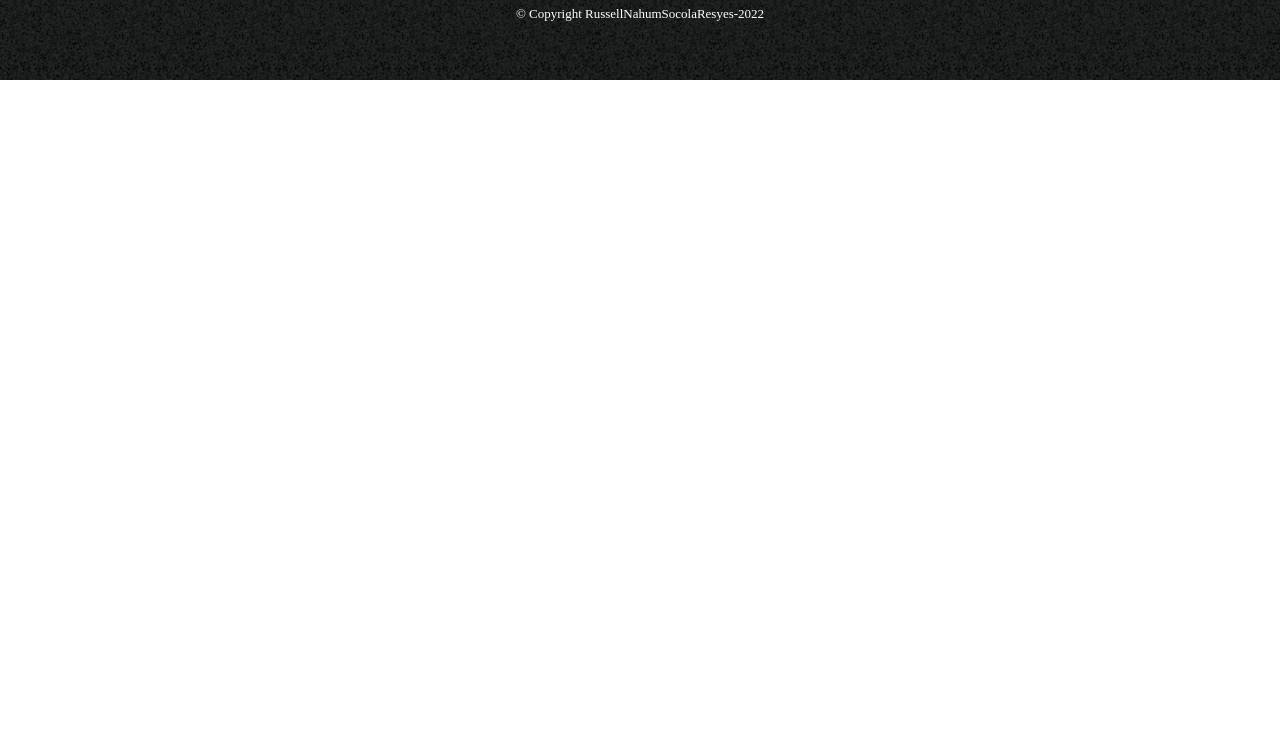
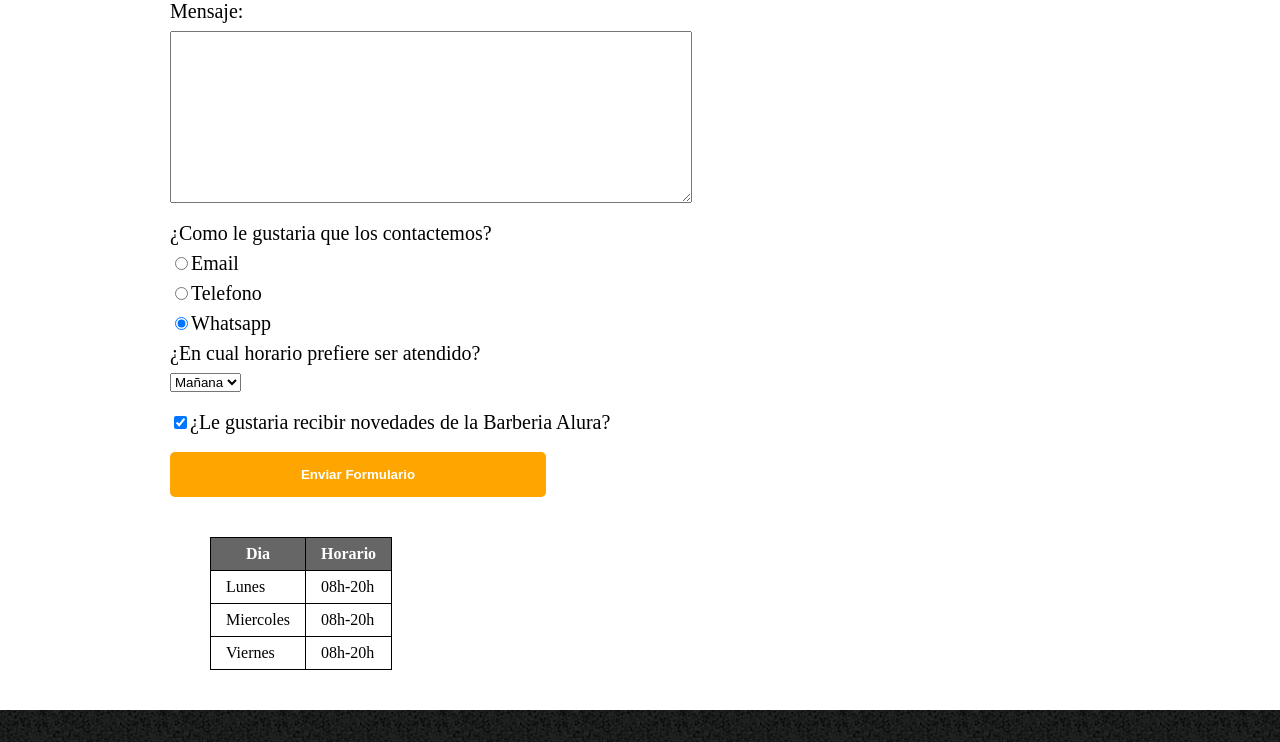
Before and after one commit to russellsocola/HTML5-CSS3, a plain HTML site: page contacto.html in a window 1280 px wide. Shown: the part 599-1341 px from the top of the page. Before the commit the page ends 800 px from the top, so only its background shows below. Drawn offline with Linux system fonts and the light colour scheme.

Commit message:
se ccompleto parter de la estructura del body y agrego los estylos correspondientes

```diff
--- a/contacto.html
+++ b/contacto.html
@@ -11,7 +11,7 @@
     <body>
         <header>
             <div class="box">
-                <h1><img src="imagenes/logo.png"></h1>
+                <h1><img src="imagenes/logo.png" alt="Logo de la barberia Alura"></h1>
                 <nav>
                     <ul>
                         <li><a href="index.html">Home</a></li>
@@ -21,11 +21,83 @@
                 </nav>
             </div>
         </header>
-    <footer>
-        <div>
-            <img src="imagenes/logo-blanco.png">
-            <p class="copyright">&copy Copyright RussellNahumSocolaResyes-2022</p>
-        </div>
-    </footer>
+        <main>
+
+            <form>
+                <label for="nombre&apellido">Nombre y Apellido:</label>
+                <input type="text" id="nombre&apellido" class="input-padron" required>
+
+                <label for="correoelectronico">Correo Electronico:</label>
+                <input type="email" id="correoelectronico" class="input-padron" required placeholder="email@dominio.com">
+
+                <label for="telefono">Telefono:</label>
+                <input type="tel" id="telefono" class="input-padron" required placeholder="(+00) 000 000 000">
+
+                <label for="mensaje">Mensaje:</label>
+                <textarea cols="70" rows="10" id="mensaje" class="input-padron" required></textarea>
+
+                <fieldset>
+
+                    <legend>¿Como le gustaria que los contactemos?</legend>
+
+                    <label for="radio-email"><input type="radio" name="contacto" value="email" id="radio-email">Email</label>
+                    <!--la funcion name permite asociar los inputs-->
+
+                    <label for="radio-Telefono"><input type="radio" name="contacto" value="telefono" id="radio-telefono">Telefono</label>
+
+
+                    <label for="radio-whatsapp"><input type="radio" name="contacto" value="whatsapp" id="radio-whatsapp" checked>Whatsapp</label>
+
+
+                </fieldset>
+
+                <fieldset>
+                    <legend>¿En cual horario prefiere ser atendido?</legend>
+                    <select>
+                        <option>Mañana</option>
+                        <option>Tarde</option>
+                        <option>Noche</option>
+                    </select>
+                </fieldset>
+
+
+                <label class="checkbox"><input type="checkbox" checked>¿Le gustaria recibir novedades de la Barberia Alura?</label>
+
+                <input class="enviar" type="submit" value="Enviar Formulario">
+
+            </form>
+            <table>
+
+                <thead>
+                    <tr>
+                        <th>Dia</th>
+                        <th>Horario</th>
+                    </tr>
+                </thead>
+
+                <tbody>
+                    <tr>
+                        <td>Lunes</td>
+                        <td>08h-20h</td>
+                    </tr>
+                    <tr>
+                        <td>Miercoles</td>
+                        <td>08h-20h</td>
+                    </tr>
+                    <tr>
+                        <td>Viernes</td>
+                        <td>08h-20h</td>
+                    </tr>
+                </tbody>
+
+            </table>
+
+        </main>
+        <footer>
+            <div>
+                <img src="imagenes/logo-blanco.png" alt="Logo de la Barberia Alura">
+                <p class="copyright">&copy Copyright RussellNahumSocolaResyes-2022</p>
+            </div>
+        </footer>
     </body>
 </html>
--- a/style-contacto.css
+++ b/style-contacto.css
@@ -38,3 +38,52 @@ footer{
     color: #fff;
     margin: 20px;
 }
+main{
+    width: 940px;
+    margin: 0 auto;
+}
+form{
+    margin: 40px 0;
+}
+form label,  form legend{
+    display: block;
+    font-size: 20px;
+    margin: 0 0 10px;
+}
+.input-padron{
+    display: block;
+    margin: 0 0 20px;
+    padding: 10px 25px;
+    width: 50%;
+}
+.checkbox{
+    margin: 20px 0;
+}
+.enviar{
+    width: 40%;
+    padding: 15px 0;
+    font-weight: bold;
+    color: white;
+    background: orange;
+    border: none;
+    border-radius: 5px;
+    transition: 1s all;
+    cursor: pointer;
+}
+.enviar:hover{
+    background: darkorange;
+    transform: scale(1.2);
+
+}
+table{
+    margin: 40px 40px;
+}
+thead{
+    background: #666;
+    color: #fff;
+    font-weight: bold;
+}
+td, th{
+    border: 1px solid #000000;
+    padding: 8px 15px;
+}
```
